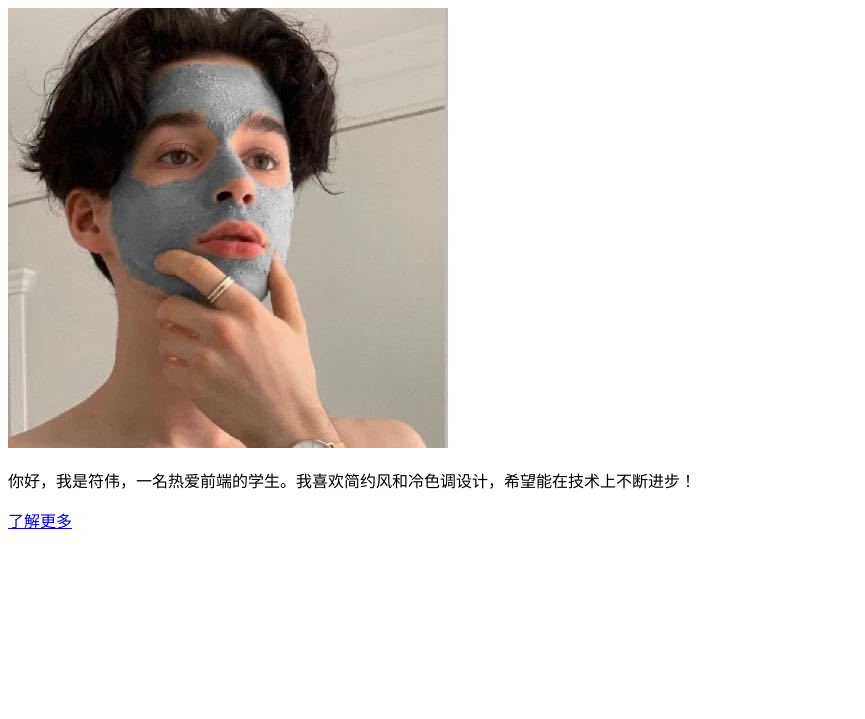
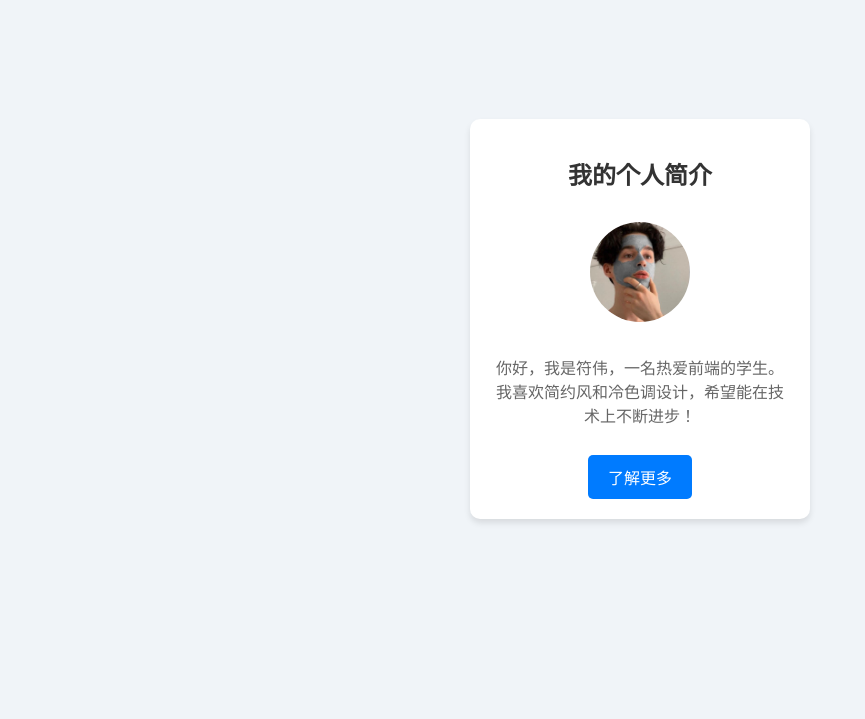
Before and after one commit to World-peace001/web, a plain HTML site: page index.html in a window 1280 px wide. Shown: the part 81-800 px from the top of the page, without its empty margins (0-865 px from the left). Drawn offline with Linux system fonts and the light colour scheme.

Commit message:
Update index.html

```diff
--- a/index.html
+++ b/index.html
@@ -4,7 +4,7 @@
   <meta charset="UTF-8">
   <meta name="viewport" content="width=device-width, initial-scale=1.0">
   <title>个人简介</title>
-  <link rel="stylesheet" herf="css/style.css">
+  <link rel="stylesheet" href="css/style.css">
 </head>
 <body>
   <div class="container">
```
